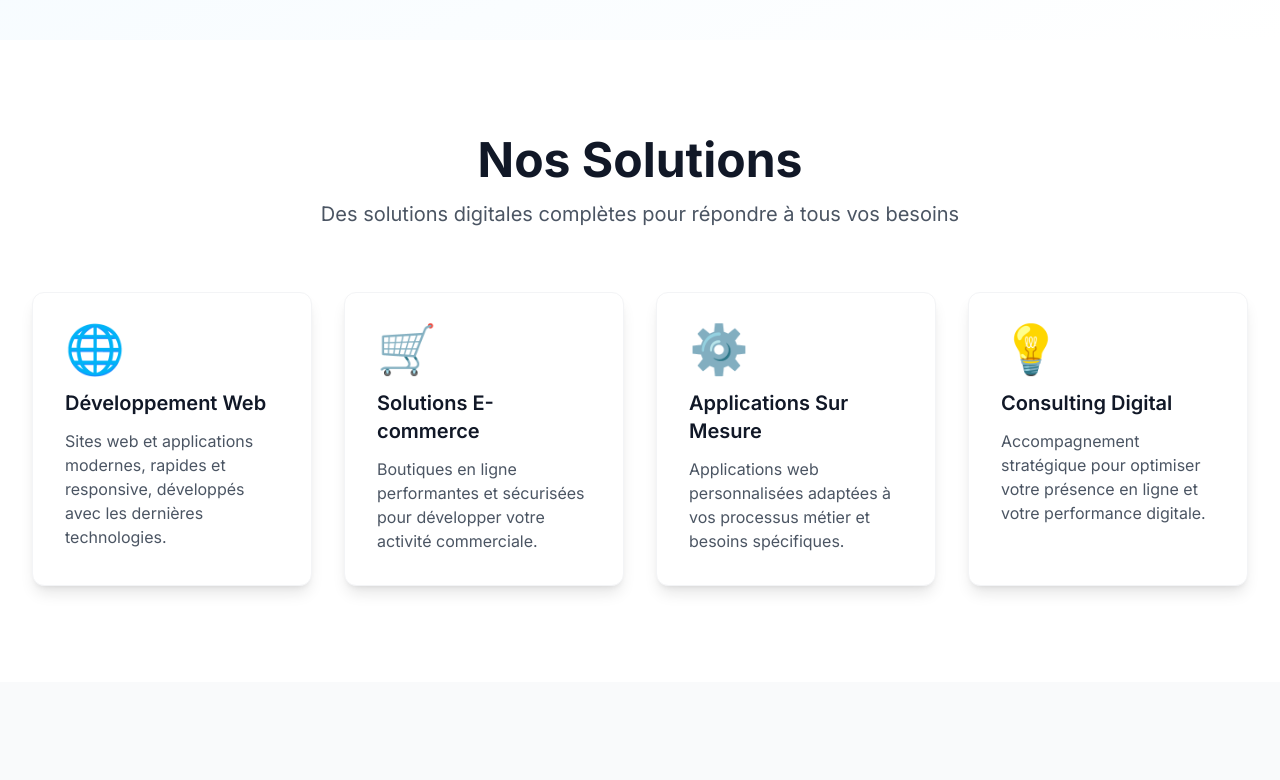
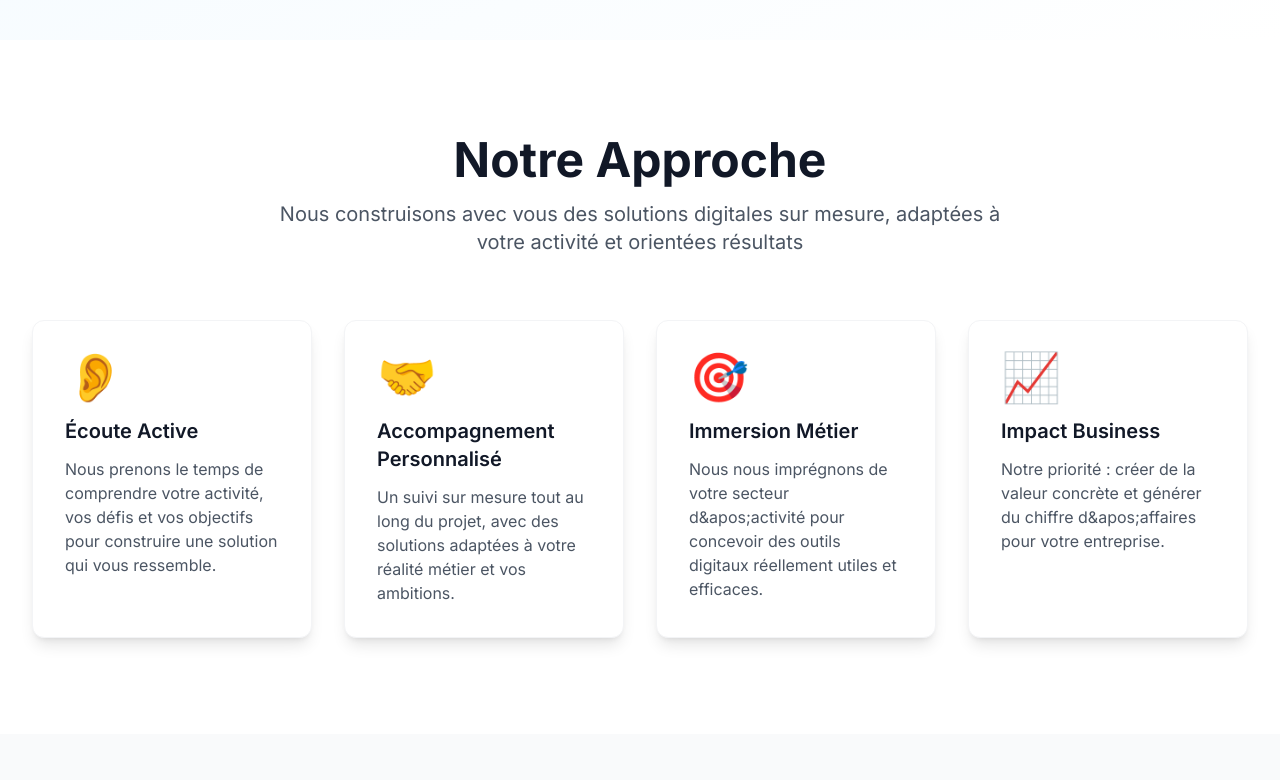
Before and after one commit to johnnyfleury87-ctrl/JECT_Solution, a Next.js app: page / in a window 1280 px wide. Shown: the part 540-1320 px from the top of the page. Built offline with nearby package versions, Linux system fonts and the light colour scheme.

Commit message:
feat: refonte section approche - solutions sur mesure orientées business

```diff
--- a/components/Solutions.js
+++ b/components/Solutions.js
@@ -4,24 +4,24 @@ import { motion } from 'framer-motion';
 
 const solutions = [
   {
-    title: 'Développement Web',
-    description: 'Sites web et applications modernes, rapides et responsive, développés avec les dernières technologies.',
-    icon: '🌐',
+    title: 'Écoute Active',
+    description: 'Nous prenons le temps de comprendre votre activité, vos défis et vos objectifs pour construire une solution qui vous ressemble.',
+    icon: '👂',
   },
   {
-    title: 'Solutions E-commerce',
-    description: 'Boutiques en ligne performantes et sécurisées pour développer votre activité commerciale.',
-    icon: '🛒',
+    title: 'Accompagnement Personnalisé',
+    description: 'Un suivi sur mesure tout au long du projet, avec des solutions adaptées à votre réalité métier et vos ambitions.',
+    icon: '🤝',
   },
   {
-    title: 'Applications Sur Mesure',
-    description: 'Applications web personnalisées adaptées à vos processus métier et besoins spécifiques.',
-    icon: '⚙️',
+    title: 'Immersion Métier',
+    description: 'Nous nous imprégnons de votre secteur d&apos;activité pour concevoir des outils digitaux réellement utiles et efficaces.',
+    icon: '🎯',
   },
   {
-    title: 'Consulting Digital',
-    description: 'Accompagnement stratégique pour optimiser votre présence en ligne et votre performance digitale.',
-    icon: '💡',
+    title: 'Impact Business',
+    description: 'Notre priorité : créer de la valeur concrète et générer du chiffre d&apos;affaires pour votre entreprise.',
+    icon: '📈',
   },
 ];
 
@@ -50,10 +50,10 @@ export default function Solutions() {
       <div className="container-custom">
         <div className="text-center mb-16">
           <h2 className="text-4xl md:text-5xl font-bold text-gray-900 mb-4">
-            Nos Solutions
+            Notre Approche
           </h2>
           <p className="text-xl text-gray-600 max-w-3xl mx-auto">
-            Des solutions digitales complètes pour répondre à tous vos besoins
+            Nous construisons avec vous des solutions digitales sur mesure, adaptées à votre activité et orientées résultats
           </p>
         </div>
 
```
